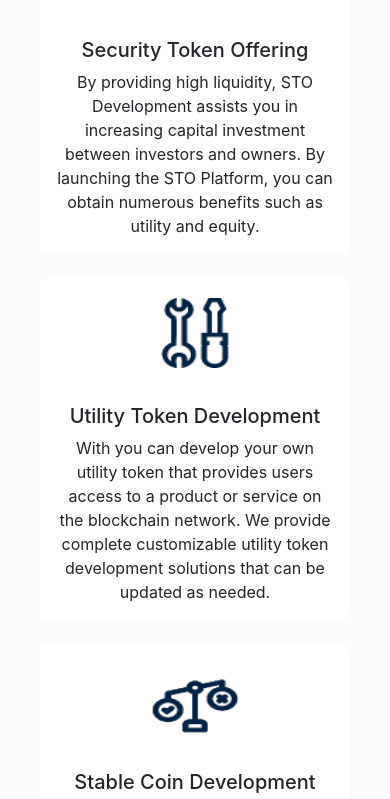
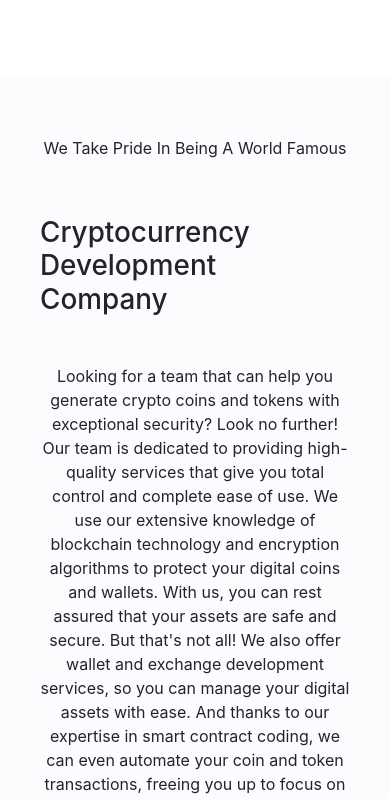
Before and after one commit to placeparks/Blockwise-tech, a React (Create React App) app: page /Coin in a window 390 px wide. Shown: the part 3594-4393 px from the top of the page. Built offline with nearby package versions, Linux system fonts and the light colour scheme.

Commit message:
Update Services.module.css

```diff
--- a/src/components/Coin/Services.module.css
+++ b/src/components/Coin/Services.module.css
@@ -13,3 +13,9 @@ top: 2220px;
 background: #FCFCFF;
 border-radius: 0px;
 }
+
+@media (max-width: 767px) {
+ .section1{
+    top: 3670px;
+ }
+}
```
